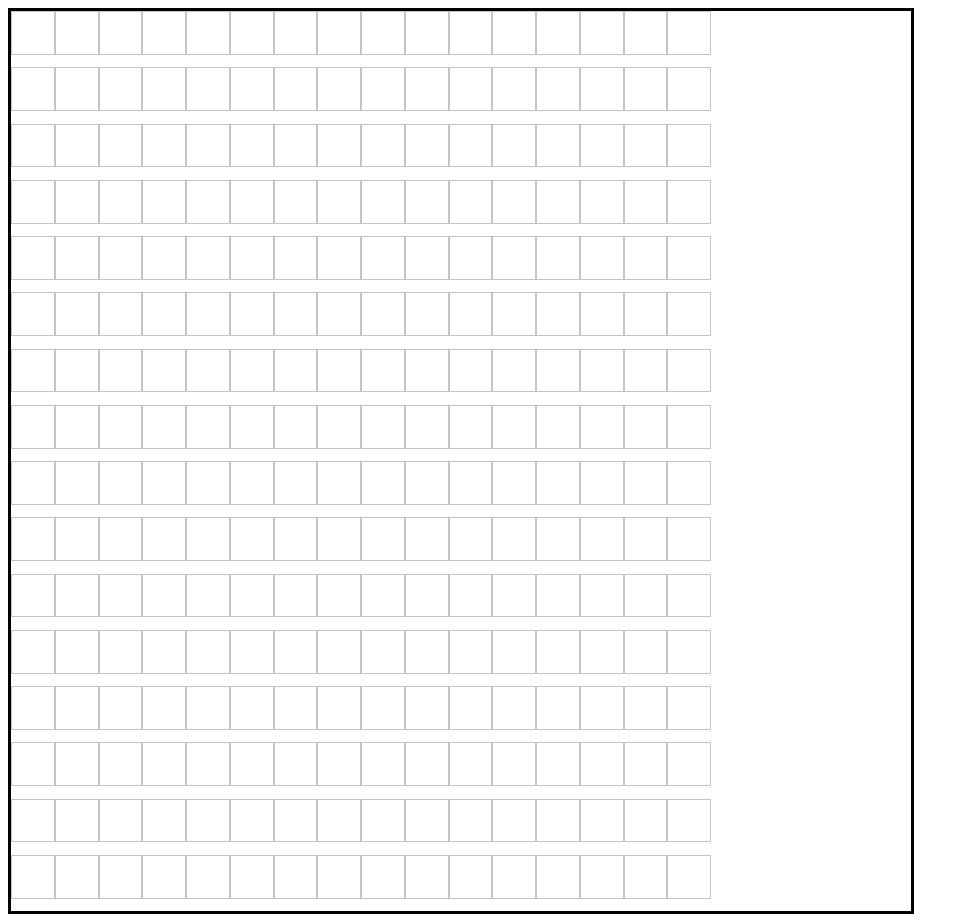
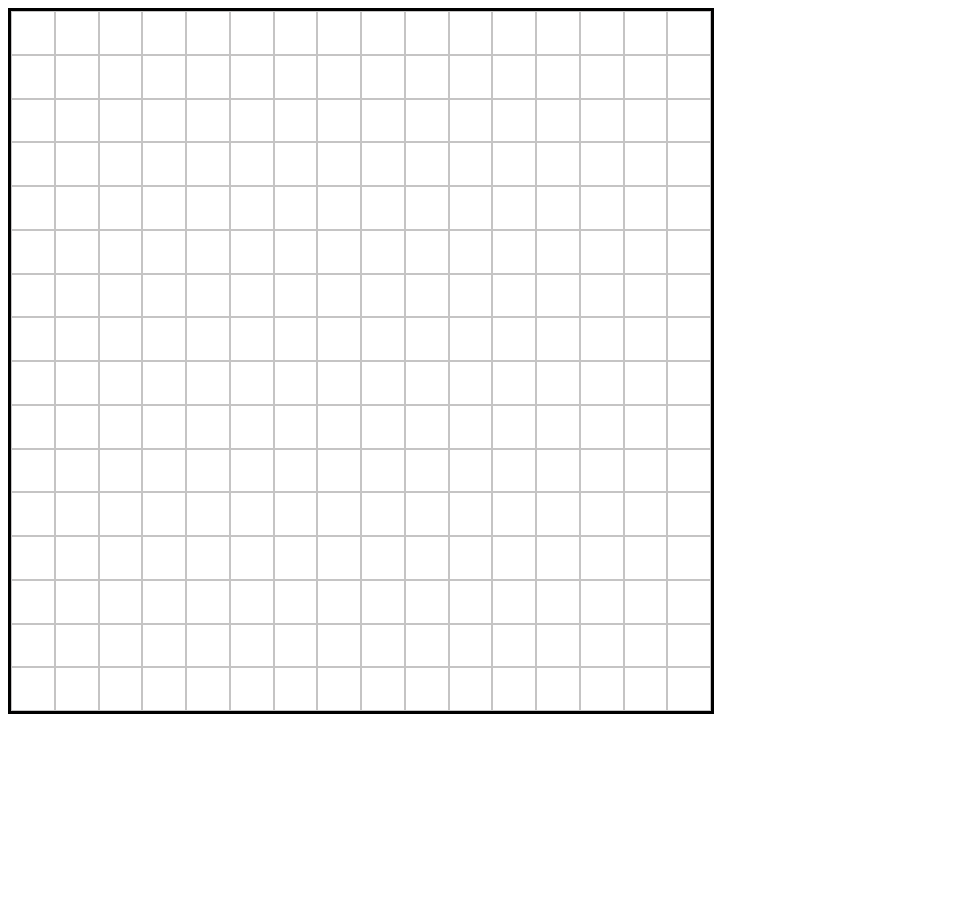
Before and after one commit to SimonO7/odin-etch-a-sketch, a plain HTML site: page index.html in a window 1280 px wide. Shown: the whole page, without its empty margins (0-969 px from the left). After the commit the page ends 800 px from the top, so only its background shows below. Drawn offline with Linux system fonts and the light colour scheme.

Commit message:
Fix the canvas size

```diff
--- a/styles/styles.css
+++ b/styles/styles.css
@@ -1,8 +1,8 @@
 .grid-container {
     display: flex;
     flex-wrap: wrap;
-    width: 900px;
-    height: 900px;
+    width: 700px;
+    height: 700px;
     border: 3px solid black;
 }
 
@@ -13,3 +13,7 @@
 .grid-square {
     border: 1px solid rgb(197, 196, 196);
 }
+
+.grid-square:hover {
+    background-color: black;
+}
```
